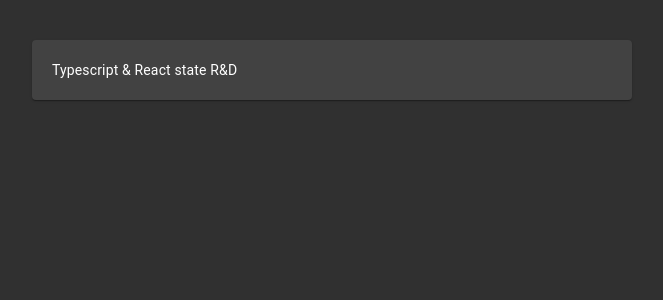
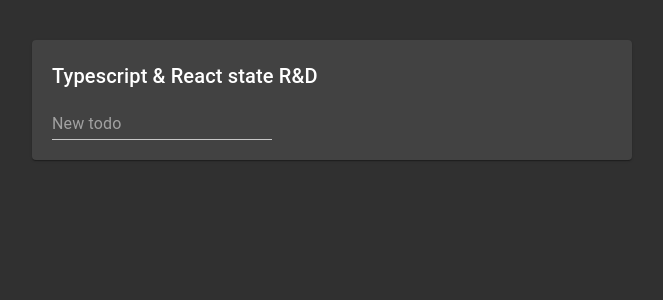
Before and after one commit to ksandin/typescript-react-state-rnd, a React (Create React App) app: page / in a window 1280 px wide. Shown: the top 300 px of the page, without its empty margins (308-971 px from the left). Built offline with nearby package versions, Linux system fonts and the light colour scheme.

Commit message:
Create todo list with create functionality implemented

```diff
--- a/package.json
+++ b/package.json
@@ -4,6 +4,7 @@
   "private": true,
   "dependencies": {
     "@material-ui/core": "^4.11.0",
+    "@material-ui/icons": "^4.9.1",
     "@testing-library/jest-dom": "^5.11.4",
     "@testing-library/react": "^11.1.0",
     "@testing-library/user-event": "^12.1.10",
--- a/src/components/App.tsx
+++ b/src/components/App.tsx
@@ -4,18 +4,29 @@
   Theme,
   ThemeProvider as MuiThemeProvider,
 } from "@material-ui/core/styles";
-import { CssBaseline } from "@material-ui/core";
+import { CssBaseline, Typography } from "@material-ui/core";
+import { TodoList } from "./TodoList";
 import { CenteredBox } from "./CenteredBox";
+import { Todo } from "../state/Todo";
+import { useListState } from "../hooks/useListState";
+import { CreateTodoForm } from "./CreateTodoForm";
 
 export type AppProps = {
   theme: Theme;
 };
 
-export const App: React.FC<AppProps> = ({ theme }) => (
+export const App: React.FC<AppProps> = ({ theme }) => {
+  const [todos, addTodo] = useListState<Todo>();
+  return (
     <MuiThemeProvider theme={theme}>
       <SCThemeProvider theme={theme}>
         <CssBaseline />
-      <CenteredBox>Typescript & React state R&D</CenteredBox>
+        <CenteredBox>
+          <Typography variant="h6">Typescript & React state R&D</Typography>
+          <TodoList items={todos} />
+          <CreateTodoForm onCreate={addTodo} />
+        </CenteredBox>
       </SCThemeProvider>
     </MuiThemeProvider>
   );
+};
--- /dev/null
+++ b/src/components/CreateTodoForm.tsx
@@ -0,0 +1,42 @@
+import React, { ChangeEvent, useCallback, useState } from "react";
+import { Todo } from "../state/Todo";
+import styled from "styled-components";
+import { TextField } from "@material-ui/core";
+
+export type CreateTodoFormProps = {
+  onCreate: (todo: Todo) => void;
+};
+
+export const CreateTodoForm: React.FC<CreateTodoFormProps> = ({ onCreate }) => {
+  const [label, setLabel] = useState("");
+  const setLabelFromEvent = useCallback(
+    (e: ChangeEvent<HTMLInputElement>) => setLabel(e.target.value),
+    []
+  );
+  const emitOnEnter = useCallback(
+    (e: React.KeyboardEvent) => {
+      if (e.key === "Enter") {
+        onCreate(createTodo(label));
+        setLabel(""); // Clear label
+      }
+    },
+    [label, onCreate]
+  );
+  return (
+    <Row>
+      <TextField
+        placeholder="New todo"
+        value={label}
+        onChange={setLabelFromEvent}
+        onKeyPress={emitOnEnter}
+      />
+    </Row>
+  );
+};
+
+const createTodo = (label: string): Todo => ({ label, done: false });
+
+const Row = styled.div`
+  display: flex;
+  flex-direction: row;
+`;
--- /dev/null
+++ b/src/components/TodoList.tsx
@@ -0,0 +1,16 @@
+import React from "react";
+import { List } from "@material-ui/core";
+import { TodoListItem } from "./TodoListItem";
+import { Todo } from "../state/Todo";
+
+export type TodoListProps = {
+  items: Todo[];
+};
+
+export const TodoList: React.FC<TodoListProps> = ({ items }) => (
+  <List>
+    {items.map((item, index) => (
+      <TodoListItem key={index} item={item} />
+    ))}
+  </List>
+);
--- /dev/null
+++ b/src/components/TodoListItem.tsx
@@ -0,0 +1,31 @@
+import React from "react";
+import { Todo } from "../state/Todo";
+import {
+  Checkbox,
+  CheckboxProps,
+  ListItem,
+  ListItemIcon,
+  ListItemSecondaryAction,
+  ListItemText,
+} from "@material-ui/core";
+import { Label } from "@material-ui/icons";
+
+export type TodoListItemProps = {
+  item: Todo;
+  onCheckboxChange?: CheckboxProps["onChange"];
+};
+
+export const TodoListItem: React.FC<TodoListItemProps> = ({
+  item,
+  onCheckboxChange,
+}) => (
+  <ListItem button>
+    <ListItemIcon>
+      <Label />
+    </ListItemIcon>
+    <ListItemText primary={item.label} />
+    <ListItemSecondaryAction>
+      <Checkbox edge="end" onChange={onCheckboxChange} checked={item.done} />
+    </ListItemSecondaryAction>
+  </ListItem>
+);
--- /dev/null
+++ b/src/hooks/useListState.ts
@@ -0,0 +1,29 @@
+import { useState } from "react";
+
+export const useListState = <T>(
+  initialValues: T[] | (() => T[]) = [],
+  emit: (list: T[]) => void = () => {}
+): [T[], Op<T>, Op<T>, (i: T, r: T) => boolean] => {
+  const [list, setList] = useState<T[]>(initialValues);
+  const setListAndEmit = (newList: T[]) => {
+    setList(newList);
+    emit(newList);
+  };
+  const add = (item: T) => {
+    setListAndEmit(list.concat(item));
+  };
+  const splice = (item: T, ...insert: T[]) => {
+    const index = list.indexOf(item);
+    if (index !== -1) {
+      const newList = list.slice();
+      newList.splice(index, 1, ...insert);
+      setListAndEmit(newList);
+      return true;
+    }
+    return false;
+  };
+  const replace = (item: T, newItem: T) => splice(item, newItem);
+  return [list, add, splice, replace];
+};
+
+type Op<T> = (item: T) => void;
--- /dev/null
+++ b/src/state/Todo.ts
@@ -0,0 +1,4 @@
+export type Todo = {
+  label: string;
+  done: boolean;
+};
```
Also changed, not shown: 1 other file (tests, documents, lock files or other folders). Lines whose indentation alone changed are shown as unchanged.
